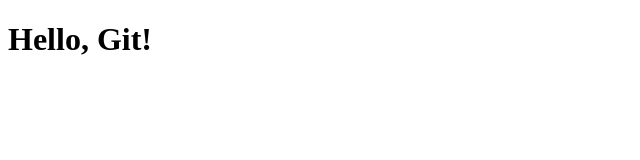
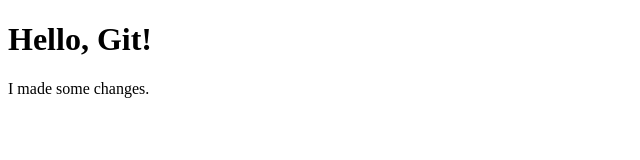
Before and after one commit to RomashovZakhar/first-project, a plain HTML site: page index.html in a window 1280 px wide. Shown: the whole page, without its empty margins (0-640 px from the left). Drawn offline with Linux system fonts and the light colour scheme.

Commit message:
Добавил параграф

```diff
--- a/index.html
+++ b/index.html
@@ -8,5 +8,6 @@
 </head>
 <body>
     <h1>Hello, Git!</h1>
+    <p>I made some changes.</p>
 </body>
 </html>
```
